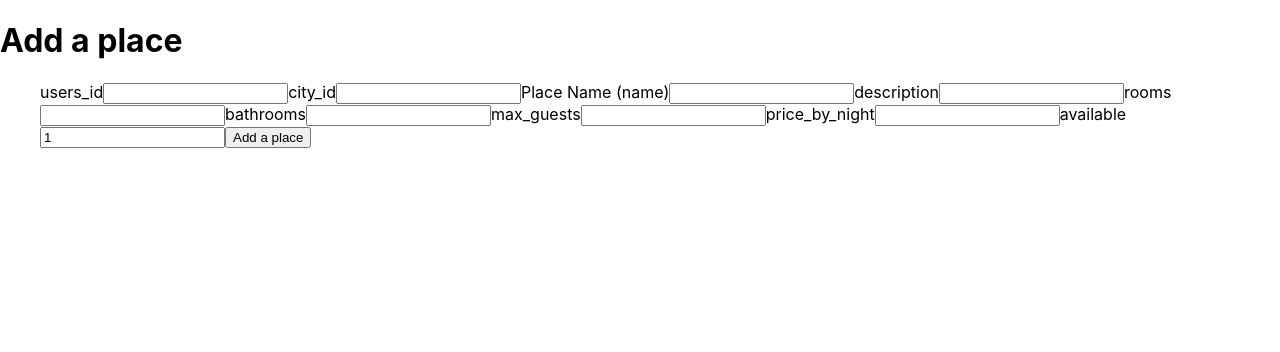
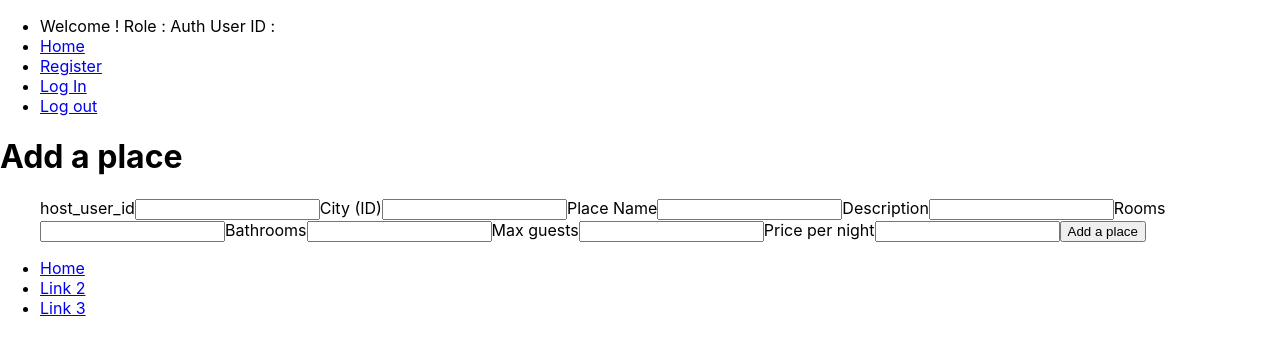
Before and after one commit to rozaribeiro/airbnb-clone-client, a React (Create React App) app: page /places in a window 1280 px wide. Shown: the top 352 px of the page. Built offline with nearby package versions, Linux system fonts and the light colour scheme; sample sign-in values are in the browser's storage.

Commit message:
mutiple functions and fixes

```diff
--- a/src/App.js
+++ b/src/App.js
@@ -24,7 +24,7 @@ import {
   Switch,
   Route,
   Redirect,
-  Link,
+  // Link,
 } from "react-router-dom";
 
 const PrivateRoute = ({ component: Component, ...rest }) => {
@@ -42,6 +42,7 @@ const PrivateRoute = ({ component: Component, ...rest }) => {
 function App() {
   return (
     <Router>
+      <Navbar />
       <Switch>
         <Route exact path="/" component={Homepage} />
         <Route exact path="/signup" component={SignUp} />
@@ -70,6 +71,7 @@ function App() {
         routers.post("/api/bookings", isAuth, Bookings.postBookingsGuest); // NAWAL */}
         {/* <Route exact path="/signin" component={Authenticate} /> */}
       </Switch>
+      <Footer />
     </Router>
   );
 }
--- a/src/components/Navbar/index.jsx
+++ b/src/components/Navbar/index.jsx
@@ -1,20 +1,27 @@
 import React from "react";
+// import { BrowserRouter as Link } from "react-router-dom";
 import { BrowserRouter as Router, Link, Switch, Route } from "react-router-dom";
 // import { useHistory } from "react-router-dom";
 import { withRouter } from "react-router-dom";
+import appContext from "../../store";
 // import {Link, withRouter} from 'react-router-dom';
 
 function Navbar(props) {
-  // const context = useContext(appContext);
+  const store = React.useContext(appContext);
 
-  const logout = () => {
-    // context.logout();
+  const logOut = () => {
+    localStorage.removeItem("token");
+    store.setAuth(false);
     props.history.push("/");
   };
 
   return (
     <nav className="navbar">
       <ul>
+        <li>
+          Welcome {store.user} ! Role : {store.role} Auth User ID :{" "}
+          {store.authUserId}
+        </li>
         <li>
           <Link to="/">Home</Link>
         </li>
@@ -24,7 +31,11 @@ function Navbar(props) {
         <li>
           <Link to="/signin">Log In</Link>
         </li>
-        {/* <li><button onClick={logout}>Log Out</button></li> */}
+        <li>
+          <Link onClick={logOut} to="/">
+            Log out
+          </Link>
+        </li>
       </ul>
     </nav>
   );
--- a/src/pages/AddPlace/Forms/AddPlaceForm.jsx
+++ b/src/pages/AddPlace/Forms/AddPlaceForm.jsx
@@ -1,14 +1,18 @@
 import React from "react";
 import api from "../../../services/api";
 // import {withRouter} from 'react-router-dom';
+import appContext from "../../../store";
 
 class AddPlaceForm extends React.Component {
+  static contextType = appContext;
+
   constructor(props) {
     super(props);
 
     this.state = {
       city_id: "",
-      users_id: "",
+      users_id: "", // host ID?
+      // users_id: this.context.authUserId, // host ID?
       name: "",
       // place_name: "",
       description: "",
@@ -16,7 +20,7 @@ class AddPlaceForm extends React.Component {
       bathrooms: "",
       max_guests: "",
       price_by_night: "",
-      available: 1,
+      available: true,
       error: null,
     };
     this.handleChange = this.handleChange.bind(this);
@@ -63,6 +67,7 @@ class AddPlaceForm extends React.Component {
     const place_data = {
       city_id: this.state.city_id,
       users_id: this.state.users_id,
+      // users_id: this.context.authUserId,
       name: this.state.name,
       description: this.state.description,
       rooms: this.state.rooms,
@@ -71,17 +76,15 @@ class AddPlaceForm extends React.Component {
       price_by_night: this.state.price_by_night,
       available: this.state.available,
     };
-    const config = {
-      headers: { Authorization: `Bearer ${token}` },
-    };
 
     // console.log(place_data);
     try {
-      api.post("/api/places", place_data, config).then(
+      api.post("/api/places", place_data).then(
         // axios.post("http://localhost:8000/api/places", place_data, config).then(
         (response) => {
           console.log(response);
-          // this.props.history.push("/places");
+
+          // this.props.history.push("/bookings");
         },
         (error) => {
           console.error(error);
@@ -106,17 +109,18 @@ class AddPlaceForm extends React.Component {
     }
   }
   render() {
+    // console.log(this.context);
     return (
       <form action="POST">
         <ul>
-          <label htmlFor="users_id">users_id</label>
+          <label htmlFor="users_id">host_user_id</label>
           <input
             value={this.state.users_id}
             type="text"
             name="users_id"
             onChange={this.handleChange}
           />
-          <label htmlFor="city_id">city_id</label>
+          <label htmlFor="city_id">City (ID)</label>
           <input
             value={this.state.city_id}
             type="text"
@@ -124,55 +128,56 @@ class AddPlaceForm extends React.Component {
             onChange={this.handleChange}
           />
 
-          <label htmlFor="name">Place Name (name)</label>
+          <label htmlFor="name">Place Name</label>
           <input
             value={this.state.name}
             type="text"
             name="name"
             onChange={this.handleChange}
           />
-          <label htmlFor="description">description</label>
+          <label htmlFor="description">Description</label>
           <input
             value={this.state.description}
             type="text"
             name="description"
             onChange={this.handleChange}
           />
-          <label htmlFor="rooms">rooms</label>
+          <label htmlFor="rooms">Rooms</label>
           <input
             value={this.state.rooms}
             type="text"
             name="rooms"
             onChange={this.handleChange}
           />
-          <label htmlFor="bathrooms">bathrooms</label>
+          <label htmlFor="bathrooms">Bathrooms</label>
           <input
             value={this.state.bathrooms}
             type="text"
             name="bathrooms"
             onChange={this.handleChange}
           />
-          <label htmlFor="max_guests">max_guests</label>
+          <label htmlFor="max_guests">Max guests</label>
           <input
             value={this.state.max_guests}
             type="text"
             name="max_guests"
             onChange={this.handleChange}
           />
-          <label htmlFor="price_by_night">price_by_night</label>
+          <label htmlFor="price_by_night">Price per night</label>
           <input
             value={this.state.price_by_night}
             type="text"
             name="price_by_night"
             onChange={this.handleChange}
           />
-          <label htmlFor="available">available</label>
+          {/* <label htmlFor="available">available</label>
           <input
             value={this.state.available}
-            type="text"
+            type="checkbox"
             name="available"
             onChange={this.handleChange}
-          />
+            checked
+          /> */}
 
           <button onClick={this.handleAddPlaceSubmit}> Add a place</button>
         </ul>
--- a/src/pages/Authenticate/SignInPage.jsx
+++ b/src/pages/Authenticate/SignInPage.jsx
@@ -1,10 +1,13 @@
 import React, { Component } from "react";
 // import api from
+import appContext from "../../store";
+
 // import {BrowserRouter as Router, Switch, Route, Redirect, Link} from 'react-router-dom';
 import { BrowserRouter as Link } from "react-router-dom";
 import { userService } from "../../services/";
 
 export default class SignInForm extends Component {
+  static contextType = appContext;
   constructor(props) {
     super(props);
 
@@ -26,23 +29,35 @@ export default class SignInForm extends Component {
 
   handleSubmit = async (e) => {
     e.preventDefault();
-    // await console.log("test");
-    const { email, password } = this.state;
+    // const { email, password } = this.state;
+    try {
+      const response = await userService.signin(
+        this.state.email,
+        this.state.password
+      );
+      // console.log(response);
+      localStorage.removeItem("token");
+      localStorage.setItem("token", response.data.token);
+      // console.log(`localStorage contents: `, localStorage);
+      this.context.setAuth(true);
+      // console.log(response.data.user);
+      console.log(response.data);
 
-    try {
-      const response = await userService.signin(email, password);
-      console.log(response);
-      localStorage.setItem("token", response.data.token);
-      // console.log("server response: ", response);
-      console.log(`localStorage contents: `, localStorage);
-      // this.context.setAuth(true);
+      const {
+        first_name,
+        last_name,
+        email,
+        role,
+        authUserId,
+      } = response.data.user; // + id
+      this.context.setUserInfos(first_name, last_name, email, role, authUserId);
 
+      // console.log(`this.context`, this.context);
       this.props.history.push("/");
     } catch (error) {
-      // console.log(`error`, error);
       console.error(error);
       // console.clear(error);
-      // this.setState({ error: error.response.data.error });
+      this.setState({ error: error.response.data.error });
     }
   };
   render() {
@@ -59,7 +74,7 @@ export default class SignInForm extends Component {
           />
           <label htmlFor="password">Password</label>
           <input
-            type="text"
+            type="password"
             name="password"
             value={this.state.password}
             onChange={this.handleChange}
--- a/src/pages/BookedList/BookingsList.jsx
+++ b/src/pages/BookedList/BookingsList.jsx
@@ -1,3 +1,5 @@
+// OLD VERSION
+
 import React from "react";
 import BookingsListItem from "./BookingsListItem";
 
--- a/src/pages/Homepage/index.js
+++ b/src/pages/Homepage/index.js
@@ -5,7 +5,7 @@ export default class index extends Component {
     super(props);
 
     this.state = {
-      testValue: "hey",
+      testValue: "",
     };
 
     console.log("props", this.props);
@@ -35,8 +35,8 @@ export default class index extends Component {
           <button onClick={this.signUp}>Sign Up (Register)</button>
           <button onClick={this.signIn}>Sign In (Login)</button>
         </ul> */}
-        <button onClick={this.addPlace}>Add Place (dkong)</button>
-        <button onClick={this.bookings}>Bookings (dkong / ?)</button>
+        <button onClick={this.addPlace}>Add a place</button>
+        <button onClick={this.bookings}>Bookings</button>
         <button onClick={this.placeavailable}>Appartements à louer</button>
       </>
     );
--- a/src/store.js
+++ b/src/store.js
@@ -15,9 +15,17 @@ class AppProvider extends React.Component {
 
     this.state = {
       user: null,
+      firstName: null,
+      lastName: null,
       isAuth: token ? true : false,
+      role: null,
+      authUserId: null,
       setUser: this.setUser,
+      setUserInfos: this.setUserInfos,
+
       setAuth: this.setAuth,
+      setRole: this.setRole,
+      logOut: this.logOut,
     };
   }
 
@@ -25,10 +33,19 @@ class AppProvider extends React.Component {
     this.setState({ user });
   };
 
+  setUserInfos = (user, firstName, lastName, role, authUserId) => {
+    this.setState({ user, firstName, lastName, role, authUserId });
+  };
   setAuth = (boolean) => {
     this.setState({ isAuth: boolean });
   };
-
+  setRole = (role) => {
+    this.setState({ role: role });
+  };
+  logOut = () => {
+    this.setState({ isAuth: false });
+    localStorage.removeItem("token");
+  };
   render() {
     return (
       <appContext.Provider value={this.state}>
```
Also changed, not shown: src/pages/Authenticate/SignUpPage.jsx (+5 -5 lines), src/pages/BookedList/index.js (+32 -3 lines).
